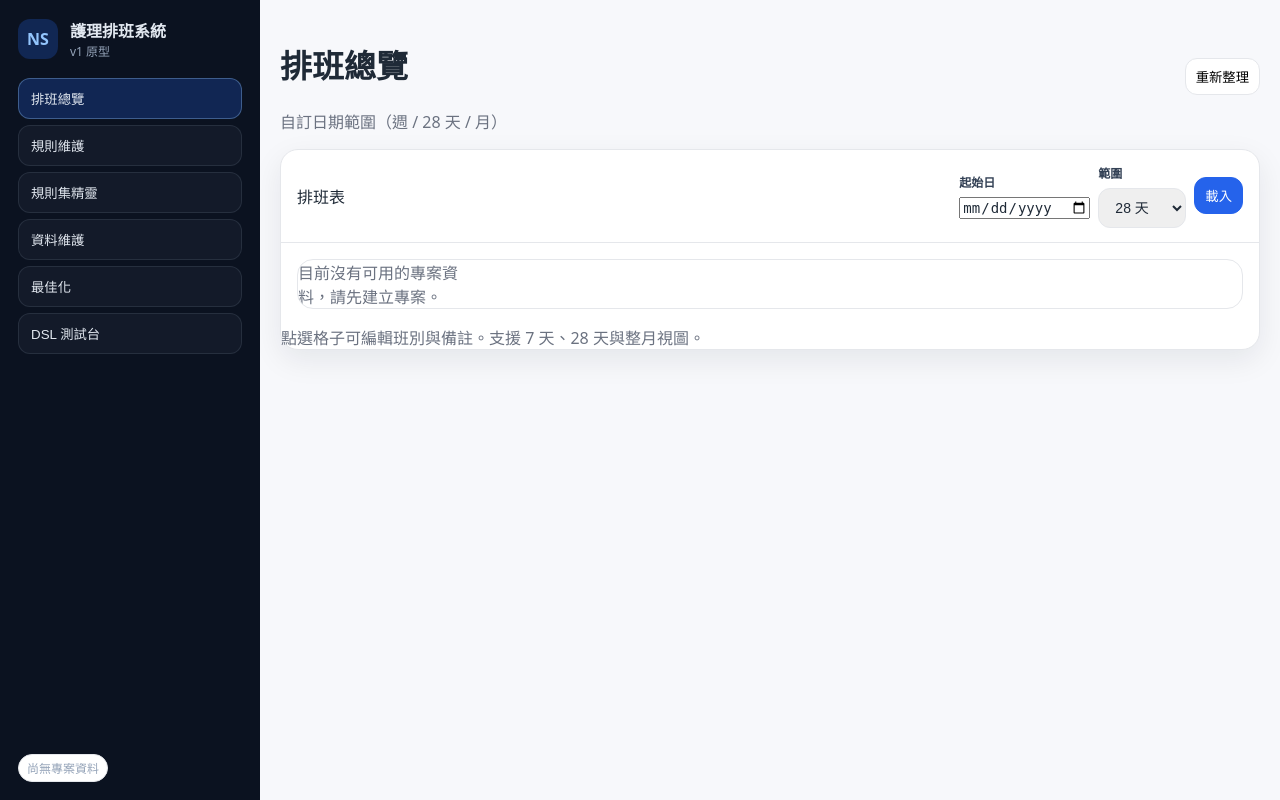
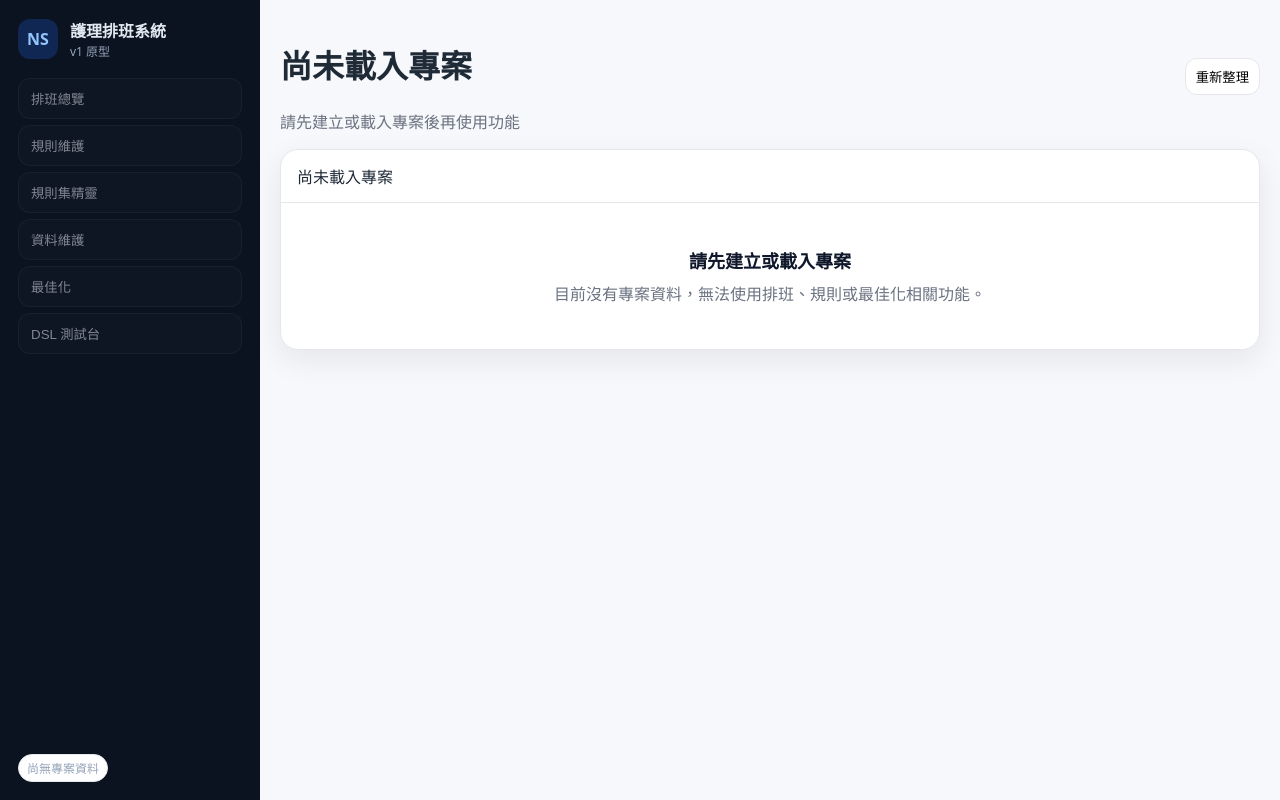
Before and after one commit to AllanYiin/NurseRoster, a FastAPI app: page / in a window 1280 px wide. Run offline with FastAPI, Linux system fonts and the light colour scheme.

Commit message:
Hide project views when no project loaded

```diff
--- a/frontend/public/index.html
+++ b/frontend/public/index.html
@@ -18,22 +18,22 @@
       </div>
 
       <nav class="nav">
-        <button class="nav__item is-active" data-view="calendar">
+        <button class="nav__item is-active" data-view="calendar" data-requires-project="1">
           <span class="nav__label">排班總覽</span>
         </button>
-        <button class="nav__item" data-view="rules">
+        <button class="nav__item" data-view="rules" data-requires-project="1">
           <span class="nav__label">規則維護</span>
         </button>
-        <button class="nav__item" data-view="bundles">
+        <button class="nav__item" data-view="bundles" data-requires-project="1">
           <span class="nav__label">規則集精靈</span>
         </button>
-        <button class="nav__item" data-view="master">
+        <button class="nav__item" data-view="master" data-requires-project="1">
           <span class="nav__label">資料維護</span>
         </button>
-        <button class="nav__item" data-view="opt">
+        <button class="nav__item" data-view="opt" data-requires-project="1">
           <span class="nav__label">最佳化</span>
         </button>
-        <button class="nav__item" data-view="dsl">
+        <button class="nav__item" data-view="dsl" data-requires-project="1">
           <span class="nav__label">DSL 測試台</span>
         </button>
       </nav>
@@ -55,6 +55,21 @@
       </header>
 
       <section class="content">
+        <!-- No Project -->
+        <div class="view is-hidden" id="view-no-project">
+          <div class="card">
+            <div class="card__hd">
+              <div class="card__title">尚未載入專案</div>
+            </div>
+            <div class="card__bd">
+              <div class="empty-state">
+                <div class="empty-state__title">請先建立或載入專案</div>
+                <div class="muted">目前沒有專案資料，無法使用排班、規則或最佳化相關功能。</div>
+              </div>
+            </div>
+          </div>
+        </div>
+
         <!-- Calendar -->
         <div class="view" id="view-calendar">
           <div class="card">
--- a/frontend/public/static/modules/router.js
+++ b/frontend/public/static/modules/router.js
@@ -9,11 +9,17 @@
 import { loadRuleBundleWizard } from "./views/rule_bundles.js";
 
 export function setView(view) {
+  const hasProject = !!state.project?.id;
+  if (!hasProject && view !== "no-project") {
+    view = "no-project";
+  }
+
   state.currentView = view;
   $$(".nav__item").forEach((b) => b.classList.toggle("is-active", b.dataset.view === view));
   $$(".view").forEach((v) => v.classList.toggle("is-hidden", v.id !== `view-${view}`));
 
   const titleMap = {
+    "no-project": ["尚未載入專案", "請先建立或載入專案後再使用功能"],
     calendar: ["排班總覽", "自訂日期範圍（週 / 28 天 / 月）"],
     rules: ["規則維護", "自然語言 ↔ DSL + 對話與衝突"],
     bundles: ["規則集精靈", "本期規則集快照（Rule Bundle Wizard）"],
--- a/frontend/public/static/styles.css
+++ b/frontend/public/static/styles.css
@@ -41,6 +41,8 @@
 }
 .nav button:hover,
 .nav__item:hover{background:rgba(148,163,184,0.12)}
+.nav button:disabled,
+.nav__item:disabled{cursor:not-allowed; opacity:0.55; background:rgba(148,163,184,0.04)}
 .nav button.active,
 .nav__item.is-active{background:rgba(37,99,235,0.25); border-color:rgba(147,197,253,0.35)}
 .sidebar__footer{margin-top:auto; font-size:12px; color:#94a3b8}
@@ -88,6 +90,8 @@
 
 /* views */
 .view.is-hidden{display:none}
+.empty-state{display:flex; flex-direction:column; align-items:center; justify-content:center; gap:8px; padding:28px; text-align:center}
+.empty-state__title{font-size:18px; font-weight:700; color:#0f172a}
 
 /* tabs */
 .tabs{display:flex; gap:8px; margin-bottom:10px}
```
Also changed, not shown: frontend/public/static/modules/bootstrap.js.
